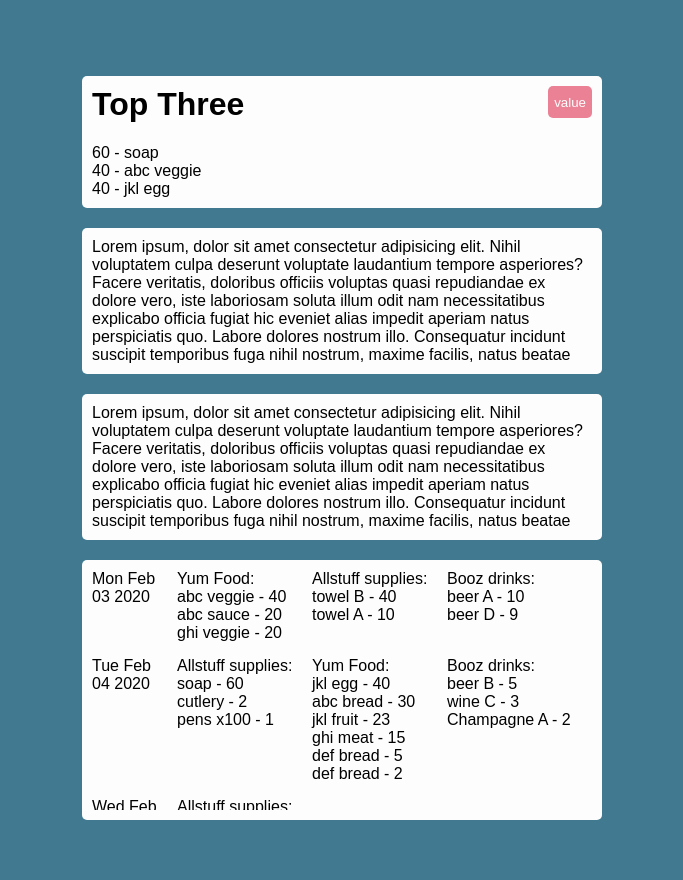
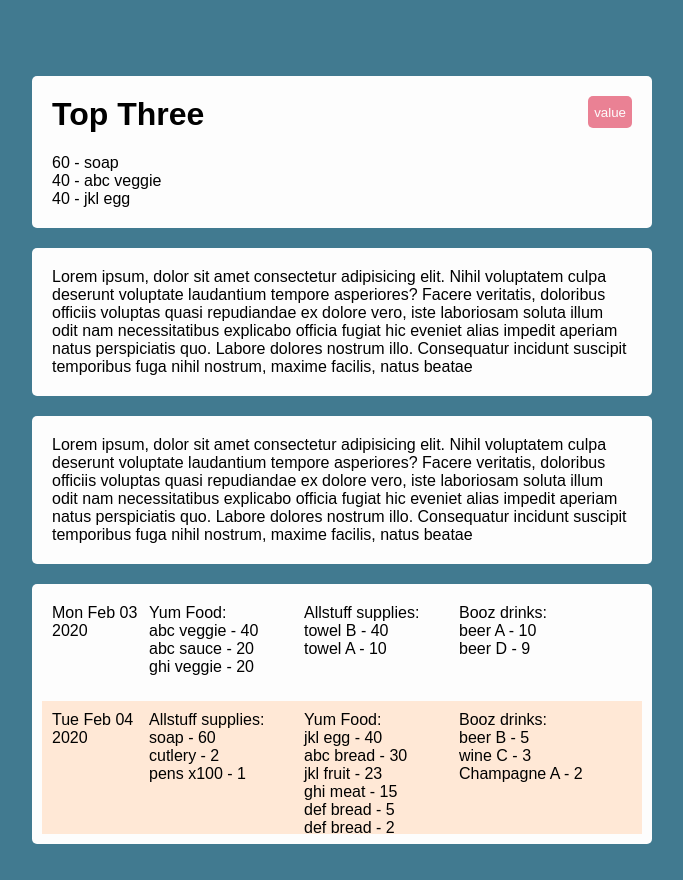
Before and after one commit to maxilukowski/hotel-dashboard, a React (Create React App) app: page / in a window 1280 px wide. Shown: the whole page, without its empty margins (318-1001 px from the left). Built offline with nearby package versions, Linux system fonts and the light colour scheme.

Commit message:
Alternate backgroundcolor  for deliverycardentries

```diff
--- a/src/GlobalStyles.js
+++ b/src/GlobalStyles.js
@@ -17,7 +17,7 @@ export default createGlobalStyle`
         height: 100vh;
         margin: 40px auto;
         padding: 20px;
-        max-width:600px;
+        max-width:700px;
         font-family:sans-serif;
         background-color: var(--primary);
     }
--- a/src/components/incomingDeliveries/DeliveryDates.js
+++ b/src/components/incomingDeliveries/DeliveryDates.js
@@ -23,9 +23,10 @@ const DeliveryDate = ({ deliveriesByDayBySupplier }) => {
 
 export default DeliveryDate
 
-const Wrapper = styled.div`
+const Wrapper = styled.li`
   display: flex;
   margin-bottom: 15px;
+  padding: 10px;
 `
 
 const DeliveryDateDiv = styled.div`
--- a/src/components/incomingDeliveries/IncomingDeliveriesCard.js
+++ b/src/components/incomingDeliveries/IncomingDeliveriesCard.js
@@ -38,7 +38,7 @@ const IncomingDeliveriesCard = ({ data }) => {
 
 export default IncomingDeliveriesCard
 
-const Wrapper = styled.div`
+const Wrapper = styled.ul`
   ::-webkit-scrollbar {
     display: none;
   }
@@ -46,4 +46,10 @@ const Wrapper = styled.div`
   flex-direction: column;
   max-height: 30vh;
   overflow-y: scroll;
+  li:nth-child(even) {
+    background-color: #ffe8d6;
+  }
+  list-style-type: none;
+  margin: 0;
+  padding: 0;
 `
--- a/src/components/orderVolume/OrderVolumeCard.js
+++ b/src/components/orderVolume/OrderVolumeCard.js
@@ -1,8 +1,9 @@
 import React from 'react'
+import styled from 'styled-components'
 
 const OrderVolumeCard = () => {
   return (
-    <div>
+    <Wrapper>
       Lorem ipsum, dolor sit amet consectetur adipisicing elit. Nihil voluptatem
       culpa deserunt voluptate laudantium tempore asperiores? Facere veritatis,
       doloribus officiis voluptas quasi repudiandae ex dolore vero, iste
@@ -10,8 +11,12 @@ const OrderVolumeCard = () => {
       hic eveniet alias impedit aperiam natus perspiciatis quo. Labore dolores
       nostrum illo. Consequatur incidunt suscipit temporibus fuga nihil nostrum,
       maxime facilis, natus beatae
-    </div>
+    </Wrapper>
   )
 }
 
 export default OrderVolumeCard
+
+const Wrapper = styled.div`
+  padding: 10px;
+`
--- a/src/components/suppliersRanking/SuppliersRankingCard.js
+++ b/src/components/suppliersRanking/SuppliersRankingCard.js
@@ -1,8 +1,9 @@
 import React from 'react'
+import styled from 'styled-components'
 
 const SuppliersRankingCard = () => {
   return (
-    <div>
+    <Wrapper>
       Lorem ipsum, dolor sit amet consectetur adipisicing elit. Nihil voluptatem
       culpa deserunt voluptate laudantium tempore asperiores? Facere veritatis,
       doloribus officiis voluptas quasi repudiandae ex dolore vero, iste
@@ -10,8 +11,12 @@ const SuppliersRankingCard = () => {
       hic eveniet alias impedit aperiam natus perspiciatis quo. Labore dolores
       nostrum illo. Consequatur incidunt suscipit temporibus fuga nihil nostrum,
       maxime facilis, natus beatae
-    </div>
+    </Wrapper>
   )
 }
 
 export default SuppliersRankingCard
+
+const Wrapper = styled.div`
+  padding: 10px;
+`
--- a/src/components/topThree/TopThreeCard.js
+++ b/src/components/topThree/TopThreeCard.js
@@ -6,27 +6,31 @@ import TopThreeListByValue from './TopThreeListByValue'
 const TopThreeCard = ({ data }) => {
   const [toggleValueVsQuantity, setToggleValueVsQuantity] = useState(true)
   return (
-    <>
-      <Container>
+    <Wrapper>
+      <Headline>
         <h1>Top Three</h1>
         <StyledButton
           onClick={() => setToggleValueVsQuantity(!toggleValueVsQuantity)}
         >
           {toggleValueVsQuantity ? 'value' : 'quantity'}
         </StyledButton>
-      </Container>
+      </Headline>
       {toggleValueVsQuantity ? (
         <TopThreeListByQuantity data={data} />
       ) : (
         <TopThreeListByValue data={data} />
       )}
-    </>
+    </Wrapper>
   )
 }
 
 export default TopThreeCard
 
-const Container = styled.div`
+const Wrapper = styled.div`
+  padding: 10px;
+`
+
+const Headline = styled.div`
   display: flex;
   justify-content: space-between;
 `
```
